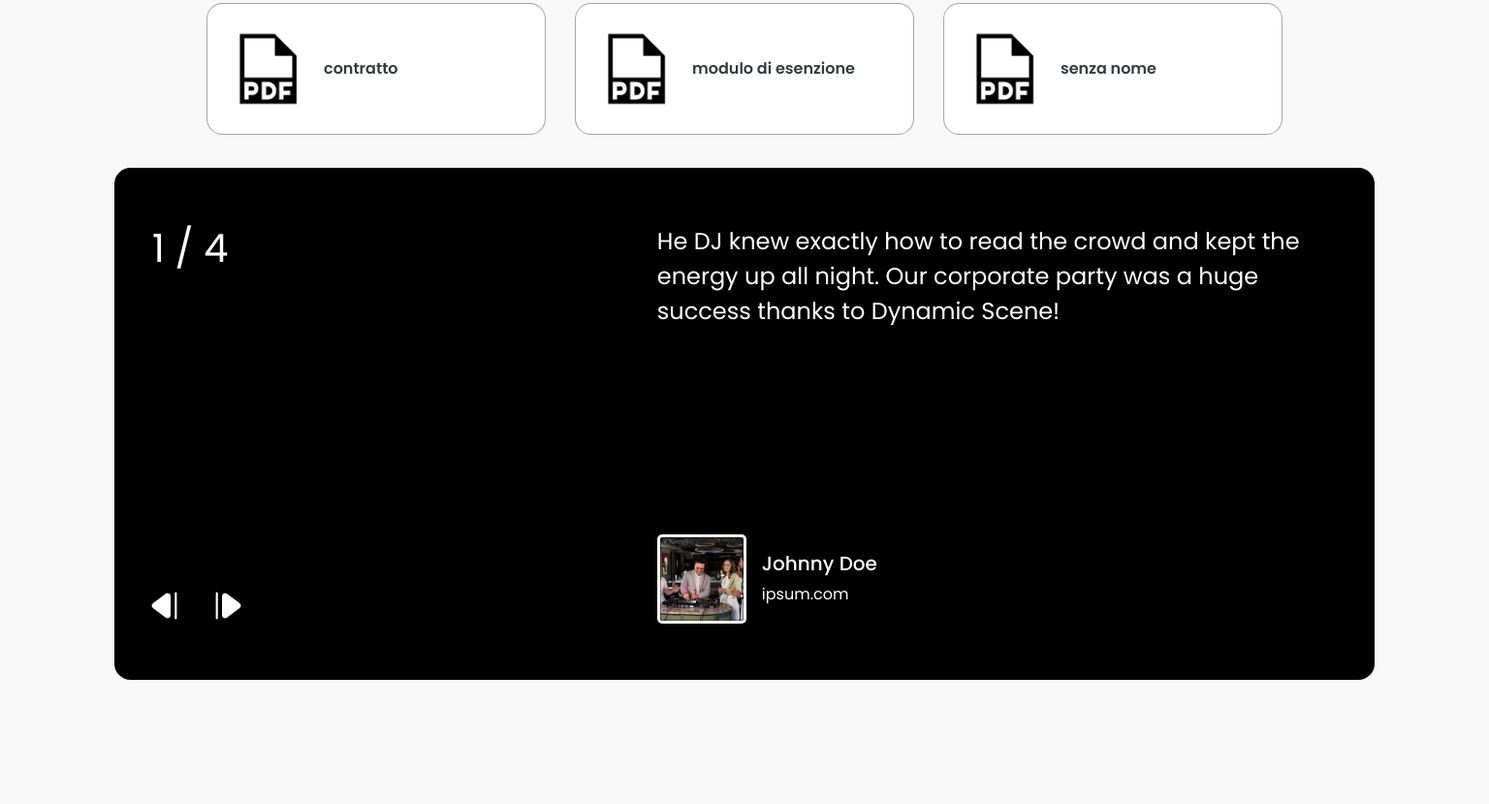
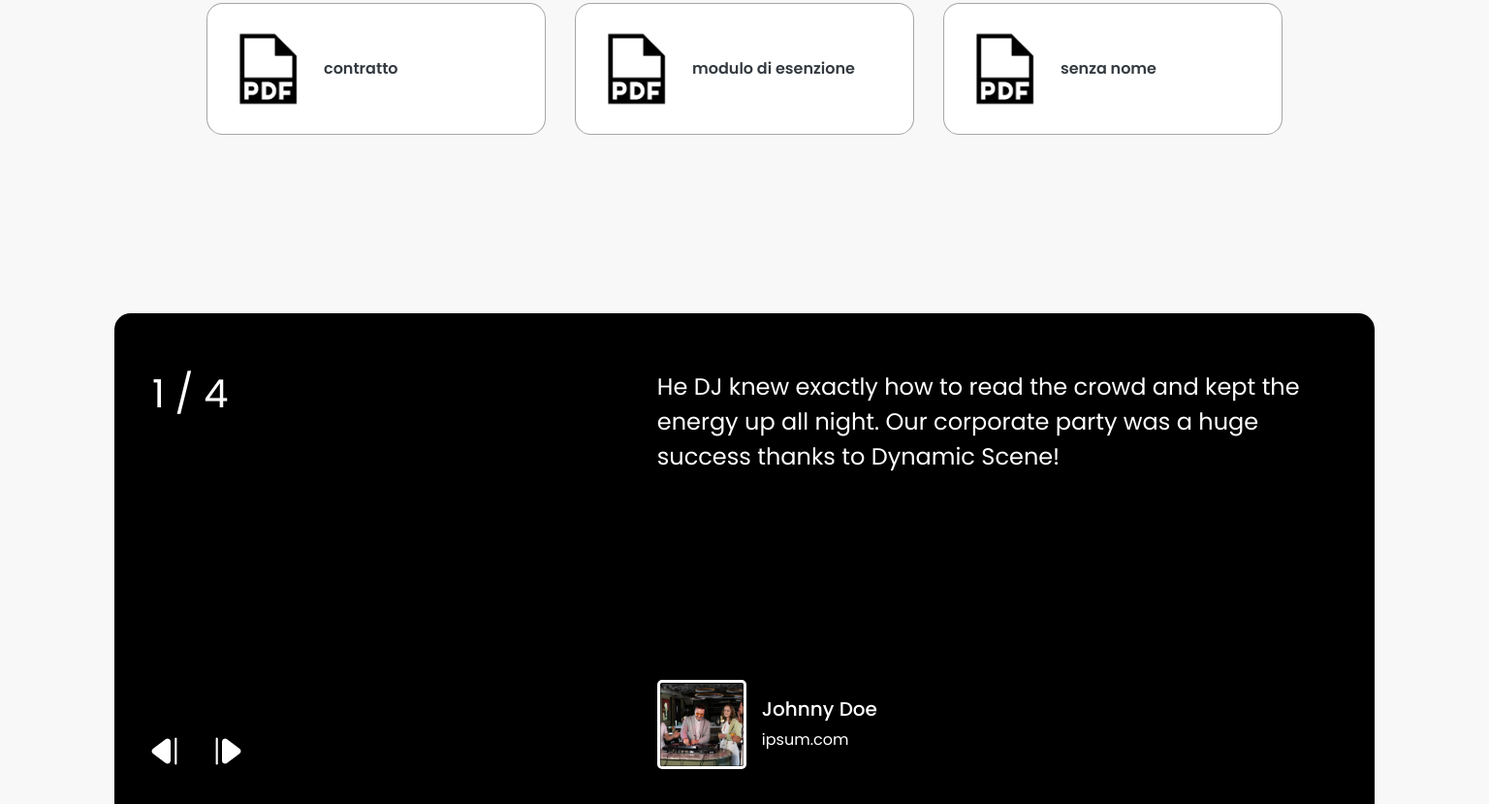
Before and after one commit to ravijhajhria/off-stage, a plain HTML site: page index.html in a window 1536 px wide. Shown: the part 3275-4104 px from the top of the page at 97% size. Drawn offline with nearby package versions, Linux system fonts and the light colour scheme.

Commit message:
new change

```diff
--- a/assestes/style/media.css
+++ b/assestes/style/media.css
@@ -294,6 +294,6 @@
 }
 @media (min-width: 1320px) {
   .slider-1 {
-    margin: 10px auto !important;
+    margin: 160px auto 0px !important;
   }
 }
```
